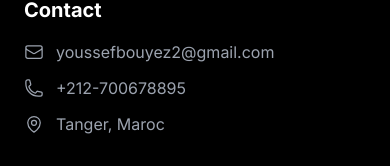
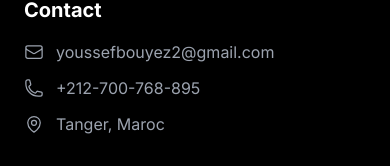
Before and after one commit to NexBuilsHub/portfolio, a Vue app: page / in a window 390 px wide. Shown: the part 9898-10064 px from the top of the page. Built offline with nearby package versions, Linux system fonts and the light colour scheme.

Commit message:
Update phone number in Footer component for accurate contact information.

```diff
--- a/src/components/Footer.vue
+++ b/src/components/Footer.vue
@@ -12,7 +12,7 @@
             </a>
             <a href="tel:+212700678895" class="flex items-center space-x-3 text-gray-400 hover:text-pink-500 transition-colors">
               <PhoneIcon class="w-5 h-5" />
-              <span>+212-700678895</span>
+              <span>+212-700-768-895</span>
             </a>
             <div class="flex items-center space-x-3 text-gray-400">
               <MapPinIcon class="w-5 h-5" />
@@ -91,7 +91,7 @@
 <script setup>
 import { EnvelopeIcon, PhoneIcon, MapPinIcon, ArrowUpIcon } from '@heroicons/vue/24/outline'
 
-const phoneNumber = '212700678895' // WhatsApp number without + or spaces
+const phoneNumber = '212700768895' // WhatsApp number without + or spaces
 const message = encodeURIComponent('Hello... I\'m interested in your profile')
 const whatsappUrl = `https://wa.me/${phoneNumber}?text=${message}`
 
```
